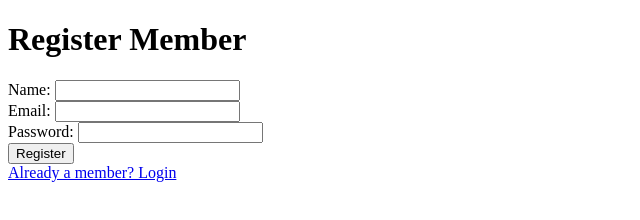
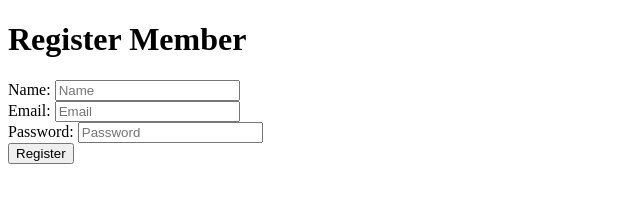
Before and after one commit to Faith-Chepkok/voting-church-app, a plain HTML site: page register.html in a window 1280 px wide. Shown: the whole page, without its empty margins (0-640 px from the left). Drawn offline with Linux system fonts and the light colour scheme.

Commit message:
Add placeholders to registration form inputs

```diff
--- a/register.html
+++ b/register.html
@@ -4,11 +4,10 @@
 <body>
 <h1>Register Member</h1>
 <form method="POST">
-Name: <input type="text" name="name" required><br>
-Email: <input type="email" name="email" required><br>
-Password: <input type="password" name="password" required><br>
+Name: <input type="text" name="name" placeholder="Name" required><br>
+Email: <input type="email" name="email" placeholder="Email" required><br>
+Password: <input type="password" name="password" placeholder="Password" required><br>
 <button type="submit">Register</button>
 </form>
-<a href="/login">Already a member? Login</a>
 </body>
 </html>
```
